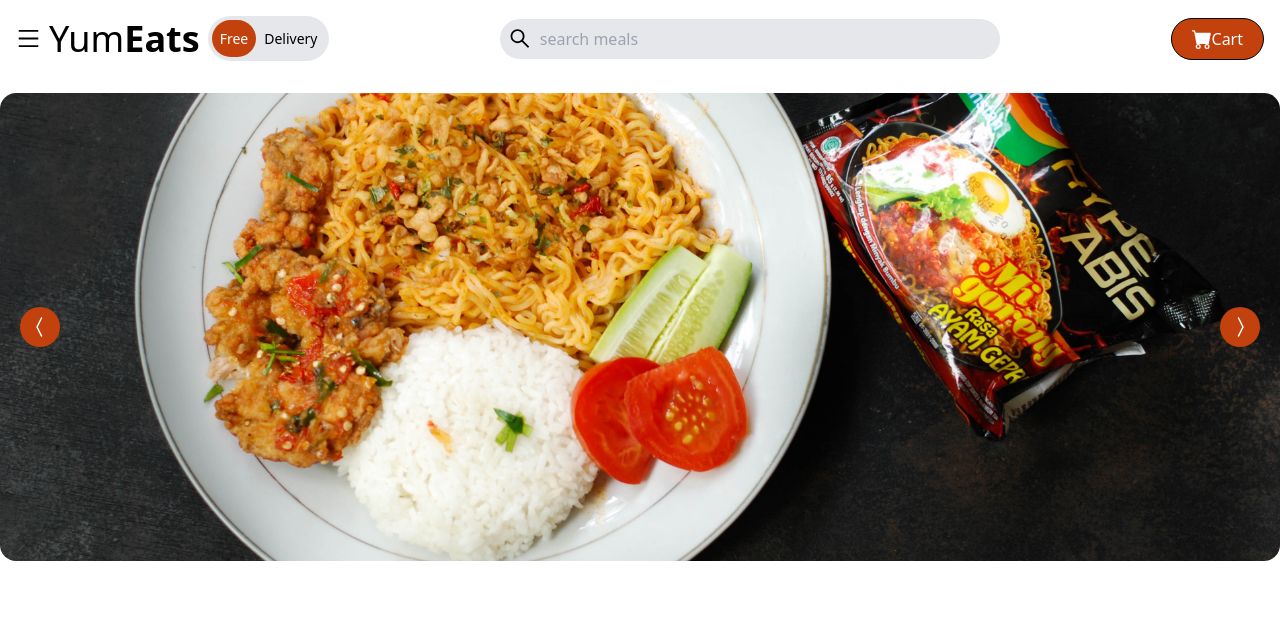
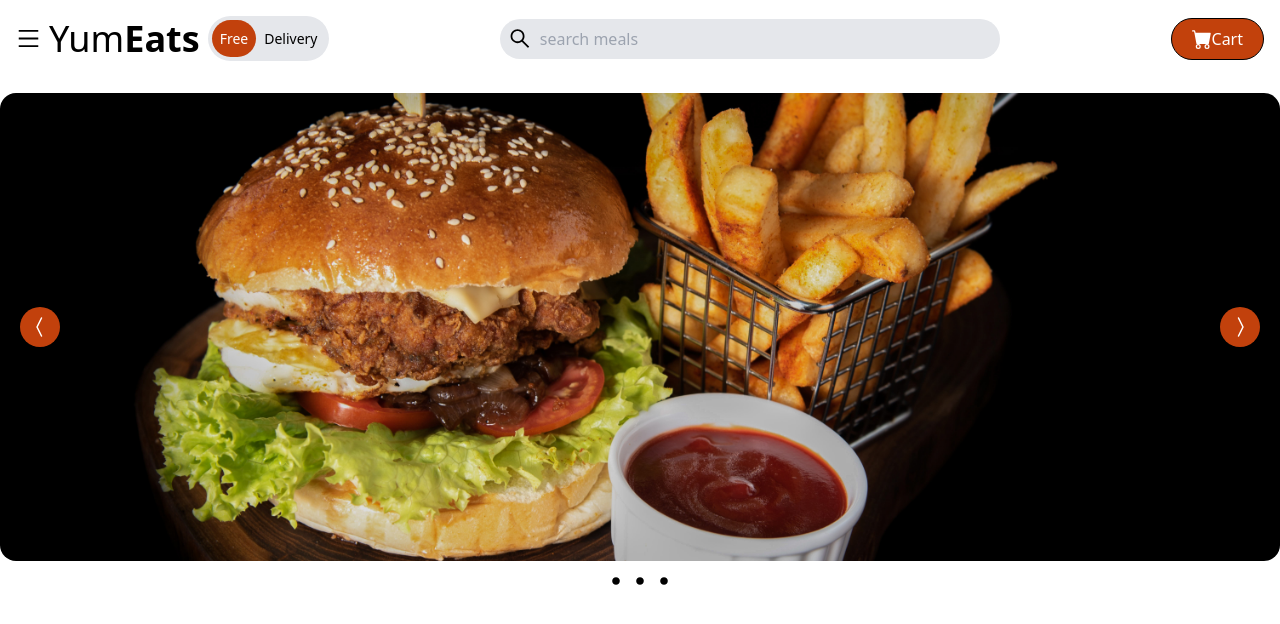
Before and after one commit to evgeniStanchev/yomeats, a React (Create React App) app in the folder client/: page / in a window 1280 px wide. Shown: the top 624 px of the page. Built offline with nearby package versions, Linux system fonts and the light colour scheme.

Commit message:
feat: add arrows functionality, add bullets that change the features

```diff
--- a/client/src/components/Featured.js
+++ b/client/src/components/Featured.js
@@ -1,5 +1,6 @@
 import React, { useState } from "react";
 import { BsChevronCompactLeft, BsChevronCompactRight } from "react-icons/bs";
+import { RxDotFilled } from "react-icons/rx";
 
 const Featured = () => {
   const sliders = [
@@ -14,7 +15,25 @@
     },
   ];
 
-  const [currentIndex, setCurrentIndex] = useState(2);
+  const [currentIndex, setCurrentIndex] = useState(0);
+
+  const prevSlider = () => {
+    const isFirstSlide = currentIndex === 0;
+    const newIndex = isFirstSlide ? sliders.length - 1 : currentIndex - 1;
+
+    moveToNextSlide(newIndex);
+  };
+
+  const nextSlider = () => {
+    const isLastSlide = currentIndex === sliders.length - 1;
+    const newIndex = isLastSlide ? 0 : currentIndex + 1;
+
+    moveToNextSlide(newIndex);
+  };
+
+  const moveToNextSlide = (slideIndex) => {
+    setCurrentIndex(slideIndex);
+  };
 
   return (
     <div className="max-w-[1520px] h-[500px] w-full py-4 relative">
@@ -23,11 +42,22 @@
         style={{ backgroundImage: `url(${sliders[currentIndex].url})` }}
       >
         <div className="absolute top-[50%] -translate-x-0 translate-y-[-50%] left-5 text-2xl rounded-full p-2 bg-orange-700 text-white cursor-pointer">
-          <BsChevronCompactLeft />
+          <BsChevronCompactLeft onClick={prevSlider} />
         </div>
         <div className="absolute top-[50%] -translate-x-0 translate-y-[-50%] right-5 text-2xl rounded-full p-2 bg-orange-700 text-white cursor-pointer">
-          <BsChevronCompactRight />
+          <BsChevronCompactRight onClick={nextSlider} />
         </div>
+      </div>
+      <div className="flex top-4 justify-center py-2">
+        {sliders.map((sliderItems, slideIndex) => (
+          <div
+            key={slideIndex}
+            onClick={() => moveToNextSlide(slideIndex)}
+            className="text-2xl cursor-pointer"
+          >
+            <RxDotFilled />
+          </div>
+        ))}
       </div>
     </div>
   );
```
